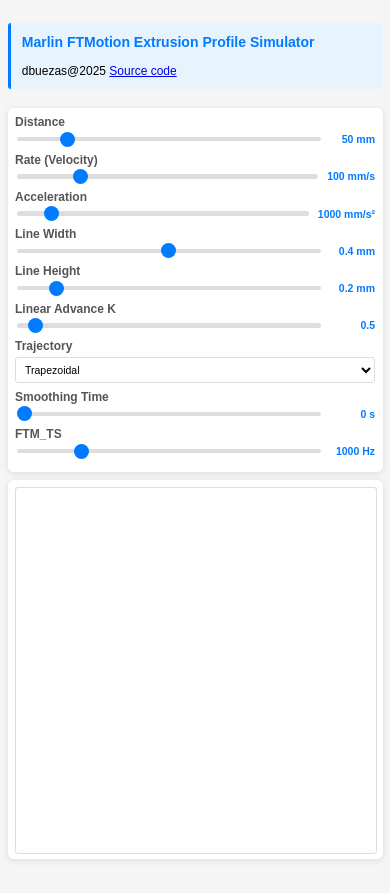
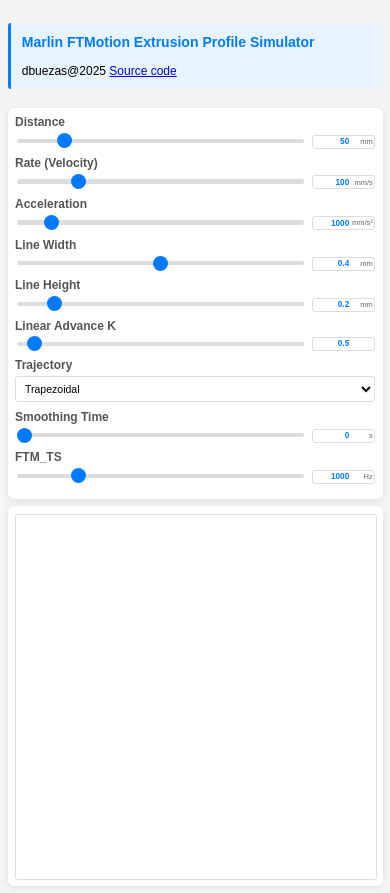
Before and after one commit to dbuezas/ftmotion-extrusion-simulator, a website: page index.html in a window 390 px wide. Before the commit the page ends 867 px from the top, so only its background shows below. Drawn offline with Linux system fonts and the light colour scheme.

Commit message:
editable inputs

```diff
--- a/index.html
+++ b/index.html
@@ -17,7 +17,10 @@
           <label for="distance">Distance</label>
           <div class="slider-container">
             <input type="range" id="distance" class="slider" min="0" max="100" step="1" value="15" />
-            <span id="distance-value" class="value">50 mm</span>
+            <div class="input-wrapper">
+              <input type="number" id="distance-value" class="value" value="50" step="1" />
+              <span class="unit">mm</span>
+            </div>
           </div>
         </div>
 
@@ -25,7 +28,10 @@
           <label for="rate">Rate (Velocity)</label>
           <div class="slider-container">
             <input type="range" id="rate" class="slider" min="1" max="500" step="1" value="100" />
-            <span id="rate-value" class="value">100 mm/s</span>
+            <div class="input-wrapper">
+              <input type="number" id="rate-value" class="value" value="100" step="1" />
+              <span class="unit">mm/s</span>
+            </div>
           </div>
         </div>
 
@@ -33,7 +39,10 @@
           <label for="acceleration">Acceleration</label>
           <div class="slider-container">
             <input type="range" id="acceleration" class="slider" min="1" max="10000" step="10" value="1000" />
-            <span id="acceleration-value" class="value">1000 mm/s²</span>
+            <div class="input-wrapper">
+              <input type="number" id="acceleration-value" class="value" value="1000" step="10" />
+              <span class="unit">mm/s²</span>
+            </div>
           </div>
         </div>
 
@@ -41,7 +50,10 @@
           <label for="line-width">Line Width</label>
           <div class="slider-container">
             <input type="range" id="line-width" class="slider" min="0.2" max="0.6" step="0.01" value="0.4" />
-            <span id="line-width-value" class="value">0.4 mm</span>
+            <div class="input-wrapper">
+              <input type="number" id="line-width-value" class="value" value="0.4" step="0.01" />
+              <span class="unit">mm</span>
+            </div>
           </div>
         </div>
 
@@ -49,7 +61,10 @@
           <label for="layer-height">Line Height</label>
           <div class="slider-container">
             <input type="range" id="layer-height" class="slider" min="0.1" max="1.0" step="0.1" value="0.2" />
-            <span id="layer-height-value" class="value">0.2 mm</span>
+            <div class="input-wrapper">
+              <input type="number" id="layer-height-value" class="value" value="0.2" step="0.1" />
+              <span class="unit">mm</span>
+            </div>
           </div>
         </div>
 
@@ -57,7 +72,7 @@
           <label for="k-factor">Linear Advance K</label>
           <div class="slider-container">
             <input type="range" id="k-factor" class="slider" min="0" max="1" step="0.01" value="0.04" />
-            <span id="k-value" class="value">0.5</span>
+            <input type="number" id="k-value" class="value" value="0.5" step="0.01" />
           </div>
         </div>
 
@@ -73,7 +88,7 @@
           <label for="acc-overshoot">Acceleration Overshoot</label>
           <div class="slider-container">
             <input type="range" id="acc-overshoot" class="slider" min="1.25" max="1.875" step="0.001" value="1.5" />
-            <span id="overshoot-value" class="value">1.5</span>
+            <input type="number" id="overshoot-value" class="value" value="1.5" step="0.001" />
           </div>
         </div>
 
@@ -81,7 +96,10 @@
           <label for="smoothing-time">Smoothing Time</label>
           <div class="slider-container">
             <input type="range" id="smoothing-time" class="slider" min="0" max="0.1" step="0.001" value="0" />
-            <span id="smoothing-time-value" class="value">0 s</span>
+            <div class="input-wrapper">
+              <input type="number" id="smoothing-time-value" class="value" value="0" step="0.001" />
+              <span class="unit">s</span>
+            </div>
           </div>
         </div>
 
@@ -89,7 +107,10 @@
           <label for="ftm-fs">FTM_TS</label>
           <div class="slider-container">
             <input type="range" id="ftm-fs" class="slider" min="500" max="3000" step="100" value="1000" />
-            <span id="ftm-fs-value" class="value">1000 Hz</span>
+            <div class="input-wrapper">
+              <input type="number" id="ftm-fs-value" class="value" value="1000" step="100" />
+              <span class="unit">Hz</span>
+            </div>
           </div>
         </div>
       </div>
--- a/src/plotter.ts
+++ b/src/plotter.ts
@@ -38,9 +38,7 @@
   }
 
   private resizeCanvas(): void {
-    // this.canvas.style.display = 'none';
     const rect = this.canvas.parentElement!.getBoundingClientRect();
-    // this.canvas.style.display = '';
     this.canvas.width = rect.width * window.devicePixelRatio;
     this.canvas.height = rect.height * window.devicePixelRatio;
     this.ctx.setTransform(window.devicePixelRatio, 0, 0, window.devicePixelRatio, 0, 0);
--- a/styles.css
+++ b/styles.css
@@ -39,7 +39,24 @@
 .slider-container {
   display: flex;
   align-items: center;
-  gap: 10px;
+  gap: 8px;
+}
+
+.input-wrapper {
+  position: relative;
+  display: inline-block;
+}
+
+.unit {
+  font-size: 11px;
+  color: #666;
+  white-space: nowrap;
+  position: absolute;
+  right: 4px;
+  top: 50%;
+  transform: translateY(-50%);
+  pointer-events: none;
+  user-select: none;
 }
 
 .slider {
@@ -51,6 +68,18 @@
   text-align: right;
   font-weight: bold;
   color: #007bff;
+}
+
+input.value {
+  width: 45px;
+  text-align: right;
+  font-weight: bold;
+  color: #007bff;
+  border: 1px solid #ddd;
+  border-radius: 4px;
+  padding: 2px 20px 2px 4px;
+  font-size: 12px;
+  position: relative;
 }
 
 input[type='range'] {
@@ -160,6 +189,23 @@
     font-size: 14px;
   }
 
+  input.value {
+    width: 40px;
+    font-size: 11px;
+    padding: 2px 18px 2px 4px;
+    position: relative;
+  }
+
+  .unit {
+    font-size: 10px;
+    position: absolute;
+    right: 3px;
+    top: 50%;
+    transform: translateY(-50%);
+    pointer-events: none;
+    user-select: none;
+  }
+
   .plots {
     height: 60vh;
     padding: 10px;
```
Also changed, not shown: src/main.ts (+51 -19 lines).
